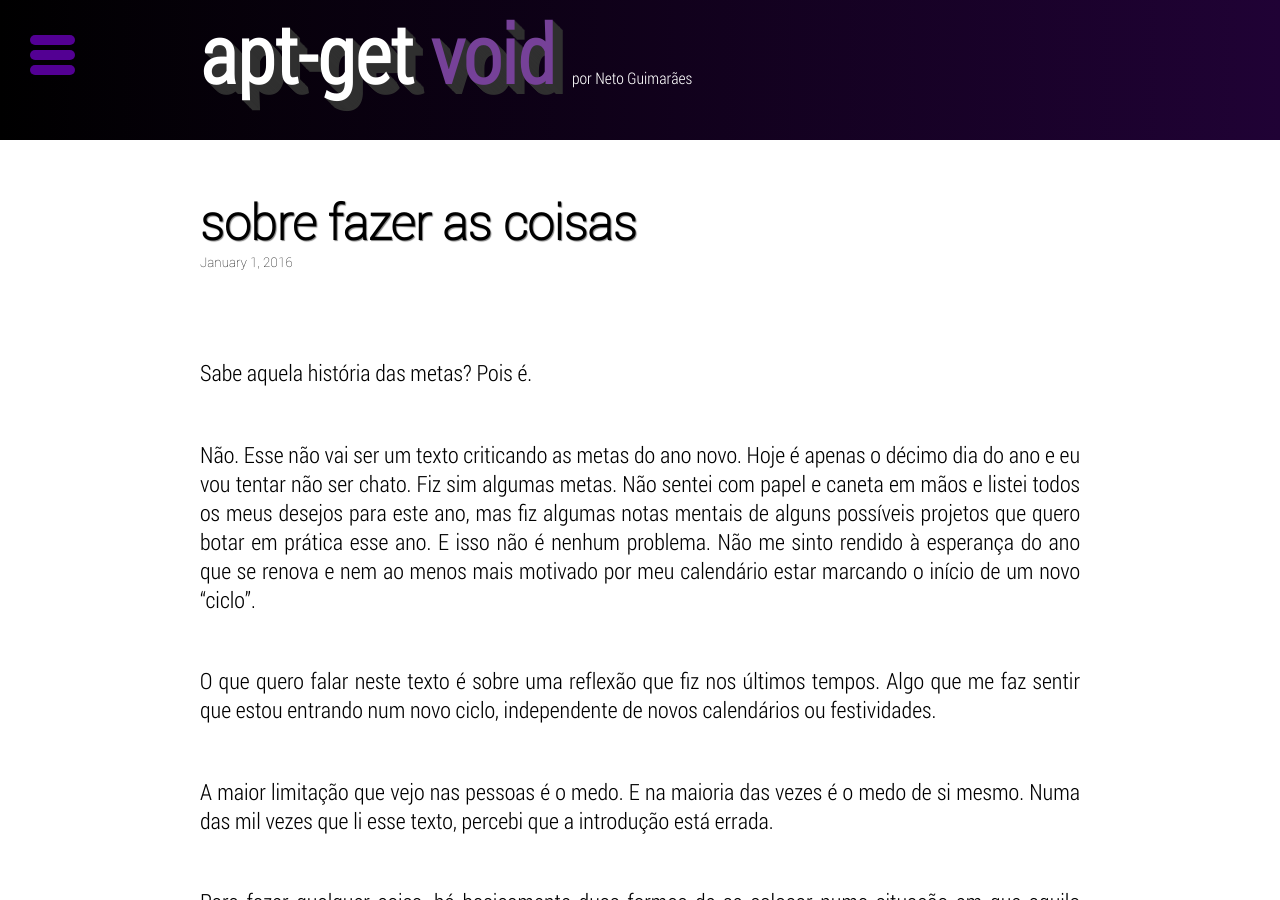
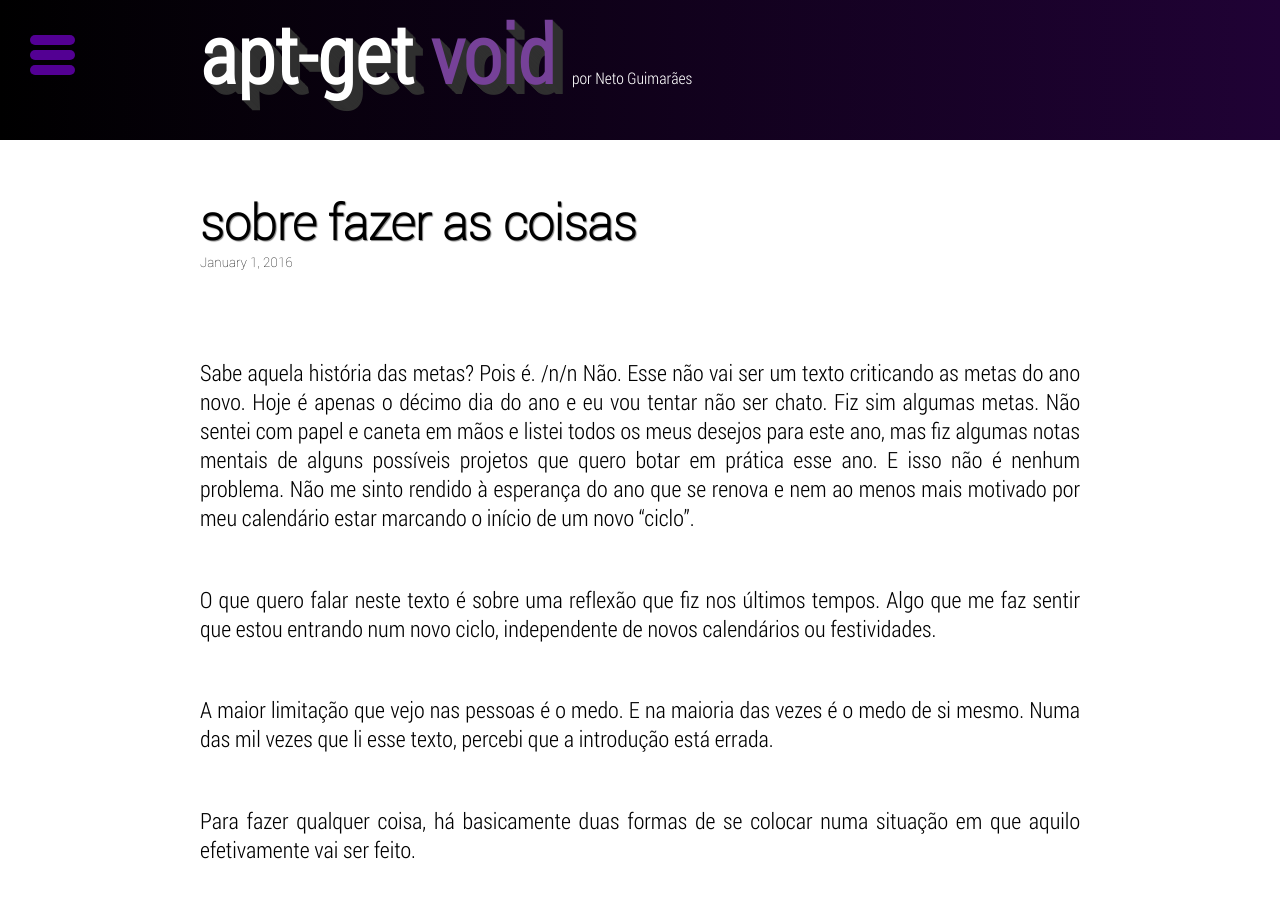
Before and after one commit to batoreh/netoguimaraes.github.io, a Jekyll site: the page built from _posts/2016-01-01-Sobre-fazer-as-coisas.md, in a window 1280 px wide and 900 px high. Built offline with Jekyll 4.4.1, drawn with Linux system fonts in a browser that asks for light colours; comment, search, counter and statistics services are not loaded.

Commit message:
Add files via upload

```diff
--- a/_layouts/default.html
+++ b/_layouts/default.html
@@ -11,8 +11,9 @@
 			      <li>
 			          <span class="post-meta">{{ post.date | date: "%b %-d, %Y"  }}</span>
 					  <h2><a class="post-link" href="{{ post.url | prepend: site.baseurl  }}">{{ post.title  }}</a></h2>
+						{{post.excerpt}}
 			      </li>
-			      {% endfor %}
+			  {% endfor %}
 			</ul>
 		</div>
 	</body>
--- a/_posts/2016-01-01-Sobre-fazer-as-coisas.md
+++ b/_posts/2016-01-01-Sobre-fazer-as-coisas.md
@@ -5,7 +5,7 @@
 comments: true
 ---
 Sabe aquela história das metas? Pois é.
-
+/n/n
 Não. Esse não vai ser um texto criticando as metas do ano novo. Hoje é apenas o décimo dia do ano e eu vou tentar não ser chato. Fiz sim algumas metas. Não sentei com papel e caneta em mãos e listei todos os meus desejos para este ano, mas fiz algumas notas mentais de alguns possíveis projetos que quero botar em prática esse ano. E isso não é nenhum problema. Não me sinto rendido à esperança do ano que se renova e nem ao menos mais motivado por meu calendário estar marcando o início de um novo “ciclo”.
 
 O que quero falar neste texto é sobre uma reflexão que fiz nos últimos tempos. Algo que me faz sentir que estou entrando num novo ciclo, independente de novos calendários ou festividades.
```
Also changed, not shown: _posts/2016-02-14-Falando-o-que-penso-sobre-o-mozilla-manifesto.md (+3 -1 lines), _posts/2016-02-15-O-pequeno-universo-que-criamos-na-internet.md (+1 -0 lines), _posts/2016-05-21-Dicas de um Frontend Junior.md (+1 -0 lines).
